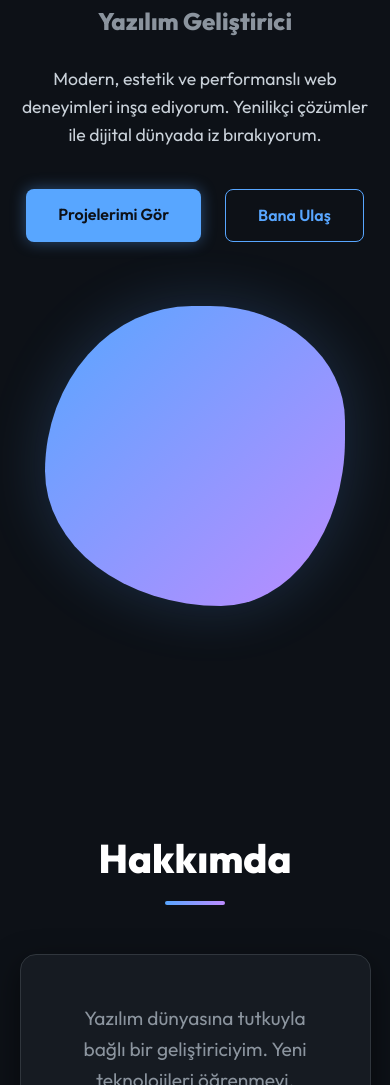
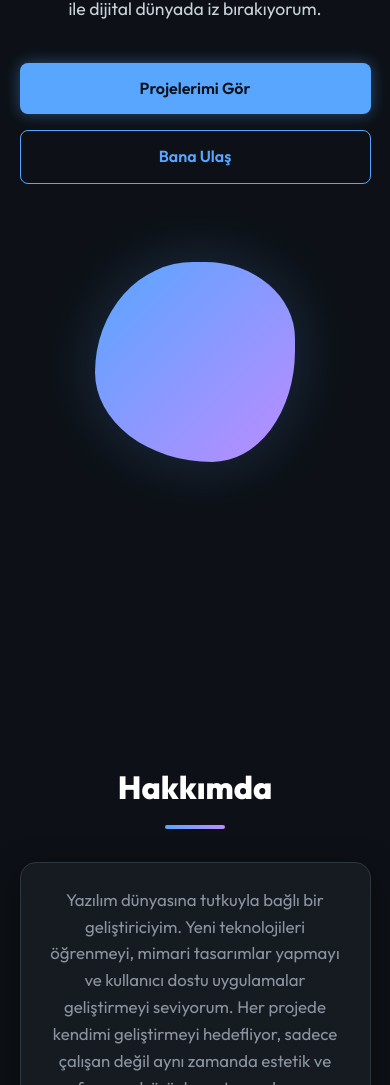
Before and after one commit to Yavuz-eskin/Yavuz-eskin.github.io, a plain HTML site: page index.html in a window 390 px wide. Shown: the part 308-1393 px from the top of the page. Drawn offline with Linux system fonts and the light colour scheme.

Commit message:
style: specific mobile responsive fixes (480px) ensuring typography and elements fit small screens

```diff
--- a/style.css
+++ b/style.css
@@ -532,3 +532,46 @@ footer {
         justify-content: center;
     }
 }
+
+@media (max-width: 480px) {
+    .section {
+        padding: 60px 5%;
+    }
+
+    .section-title {
+        font-size: 2rem;
+        margin-bottom: 3rem;
+    }
+
+    .name {
+        font-size: 2.2rem;
+    }
+
+    .title {
+        font-size: 1.2rem;
+    }
+
+    .hero-buttons {
+        flex-direction: column;
+        gap: 1rem;
+    }
+
+    .blob {
+        width: 200px;
+        height: 200px;
+    }
+
+    .about-content {
+        padding: 1.5rem;
+        font-size: 1.05rem;
+    }
+
+    .contact-card {
+        padding: 1.5rem;
+        font-size: 1rem;
+    }
+
+    .project-info {
+        padding: 1.5rem;
+    }
+}
```
